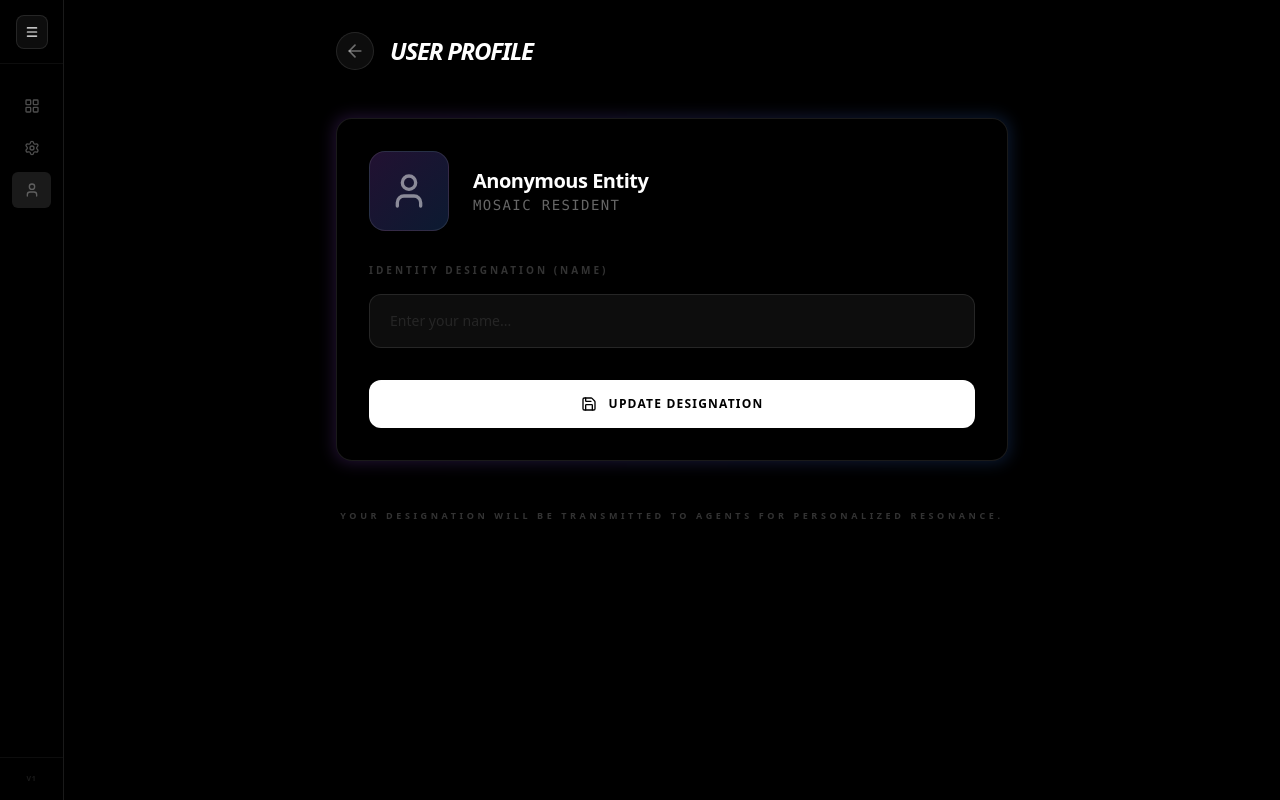
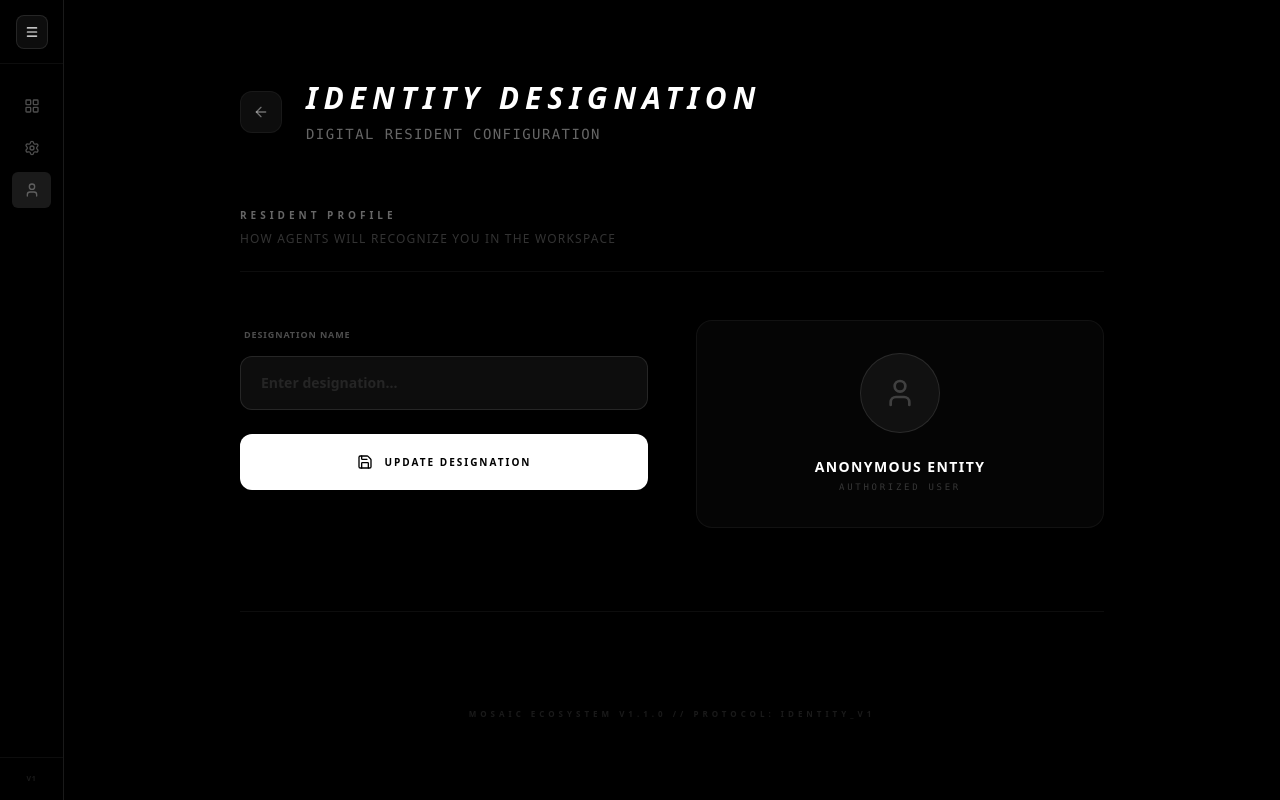
Before and after one commit to methil-group/mosaic, a Nuxt app in the folder mosaic-front/: page /profile in a window 1280 px wide. Built offline with nearby package versions, Linux system fonts and the light colour scheme.

Commit message:
Style : work on profile style page

```diff
--- a/mosaic-front/app/pages/profile.vue
+++ b/mosaic-front/app/pages/profile.vue
@@ -1,70 +1,91 @@
         <script setup lang="ts">
 import { useUserStore } from '~/stores/user'
-import { User, Save, ArrowLeft } from 'lucide-vue-next'
+import { User, Save, ArrowLeft, Check } from 'lucide-vue-next'
+import { ref } from 'vue'
 
 const userStore = useUserStore()
 const nameInput = ref(userStore.userName)
+const showSaved = ref(false)
 
 const saveProfile = () => {
     userStore.setUserName(nameInput.value)
+    showSaved.value = true
+    setTimeout(() => {
+        showSaved.value = false
+    }, 2000)
 }
 </script>
 
 <template>
-    <div class="min-h-screen bg-black text-white p-8 font-sans selection:bg-purple-500/30">
-        <div class="max-w-2xl mx-auto space-y-12">
+    <div class="h-full overflow-y-auto bg-black selection:bg-white selection:text-black">
+        <div class="flex flex-col min-h-full p-12 md:p-20 max-w-5xl mx-auto w-full">
             <!-- Header -->
-            <header class="flex items-center justify-between">
-                <div class="flex items-center gap-4">
-                    <NuxtLink to="/" class="p-2 rounded-full bg-white/5 border border-white/10 hover:bg-white/10 transition-all group">
-                        <ArrowLeft class="w-5 h-5 text-white/40 group-hover:text-white" />
+            <header class="flex items-center justify-between mb-16">
+                <div class="flex items-center gap-6">
+                    <NuxtLink to="/" class="p-3 rounded-xl bg-white/5 border border-white/5 hover:bg-white/10 transition-all group">
+                        <ArrowLeft class="w-4 h-4 text-white/40 group-hover:text-white" />
                     </NuxtLink>
-                    <h1 class="text-2xl font-black tracking-tighter uppercase italic">User Profile</h1>
+                    <div>
+                        <h1 class="text-3xl font-black uppercase tracking-[0.2em] text-white mb-2 italic">Identity Designation</h1>
+                        <p class="text-white/40 font-mono text-sm uppercase tracking-widest">Digital Resident Configuration</p>
+                    </div>
                 </div>
             </header>
 
-            <!-- Profile Card -->
-            <section class="relative group">
-                <div class="absolute -inset-0.5 bg-gradient-to-r from-purple-500 to-blue-500 rounded-2xl blur opacity-20 group-hover:opacity-40 transition duration-1000"></div>
-                <div class="relative bg-black border border-white/10 rounded-2xl p-8 space-y-8 backdrop-blur-3xl">
-
-                    <div class="flex items-center gap-6">
-                        <div class="w-20 h-20 rounded-2xl bg-gradient-to-br from-purple-500/20 to-blue-500/20 border border-white/10 flex items-center justify-center relative overflow-hidden group/avatar">
-                           <div class="absolute inset-0 bg-gradient-to-br from-purple-500 to-blue-500 opacity-0 group-hover/avatar:opacity-20 transition-opacity duration-500"></div>
-                           <User class="w-10 h-10 text-white/50 group-hover/avatar:text-white transition-colors duration-500" />
-                        </div>
+            <!-- Main Config -->
+            <div class="space-y-24">
+                <section class="space-y-12">
+                    <div class="flex items-end justify-between border-b border-white/5 pb-6">
                         <div>
-                            <h2 class="text-xl font-bold tracking-tight">{{ userStore.userName || 'Anonymous Entity' }}</h2>
-                            <p class="text-sm text-white/40 font-mono uppercase tracking-widest">Mosaic Resident</p>
+                            <h2 class="text-[10px] font-black uppercase tracking-[0.4em] text-white/40 mb-2">Resident Profile</h2>
+                            <p class="text-xs uppercase tracking-widest text-white/20">How agents will recognize you in the workspace</p>
                         </div>
                     </div>
 
-                    <div class="space-y-4">
-                        <label class="block text-[10px] font-black uppercase tracking-[0.3em] text-white/20">Identity Designation (Name)</label>
-                        <div class="relative">
+                    <div class="grid grid-cols-1 md:grid-cols-2 gap-12 items-start">
+                        <!-- Left: Input -->
+                        <div class="space-y-6">
+                            <div class="space-y-3">
+                                <label class="text-[9px] font-black uppercase tracking-widest text-white/30 ml-1">Designation Name</label>
+                                <div class="relative group">
                                     <input
                                         v-model="nameInput"
                                         type="text"
-                                placeholder="Enter your name..."
-                                class="w-full bg-white/5 border border-white/10 rounded-xl px-5 py-4 text-sm font-medium focus:outline-none focus:ring-2 focus:ring-purple-500/50 focus:border-purple-500/50 transition-all placeholder:text-white/10"
+                                        placeholder="Enter designation..."
+                                        class="w-full bg-white/5 border border-white/10 rounded-xl px-5 py-4 text-sm font-black text-white focus:outline-none focus:bg-white/10 focus:border-white/20 transition-all placeholder:text-white/10"
                                     />
+                                    <div class="absolute inset-0 rounded-xl border border-white/20 opacity-0 group-focus-within:opacity-100 pointer-events-none transition-opacity"></div>
                                 </div>
                             </div>
 
                             <button
                                 @click="saveProfile"
-                        class="w-full flex items-center justify-center gap-3 bg-white text-black font-black uppercase tracking-widest text-xs py-4 rounded-xl hover:bg-purple-500 hover:text-white transition-all duration-300 active:scale-[0.98]"
+                                class="w-full h-14 flex items-center justify-center gap-3 bg-white text-black font-black uppercase tracking-[0.2em] text-[10px] rounded-xl hover:bg-white/90 active:scale-[0.98] transition-all disabled:opacity-50"
                             >
-                        <Save class="w-4 h-4" />
-                        Update Designation
+                                <Check v-if="showSaved" class="w-4 h-4" />
+                                <Save v-else class="w-4 h-4" />
+                                {{ showSaved ? 'Designation Updated' : 'Update Designation' }}
                             </button>
                         </div>
+
+                        <!-- Right: Preview -->
+                        <div class="p-8 rounded-2xl bg-white/[0.02] border border-white/5 flex flex-col items-center justify-center text-center space-y-4">
+                            <div class="w-20 h-20 rounded-full bg-white/5 border border-white/10 flex items-center justify-center mb-2">
+                                <User class="w-8 h-8 text-white/20" />
+                            </div>
+                            <div>
+                                <h3 class="text-sm font-black uppercase tracking-widest text-white">{{ nameInput || 'Anonymous Entity' }}</h3>
+                                <p class="text-[9px] font-mono uppercase tracking-[0.3em] text-white/20 mt-1">Authorized User</p>
+                            </div>
+                        </div>
+                    </div>
                 </section>
+            </div>
 
-            <!-- Info -->
-            <footer class="text-center space-y-2">
-                <p class="text-[9px] font-bold text-white/20 uppercase tracking-[0.4em]">
-                    Your designation will be transmitted to agents for personalized resonance.
+            <!-- Global Footer Info -->
+            <footer class="mt-auto pt-24 border-t border-white/5">
+                <p class="text-[8px] font-bold text-white/10 uppercase tracking-[0.5em] text-center">
+                    Mosaic ecosystem v1.1.0 // Protocol: identity_v1
                 </p>
             </footer>
         </div>
```
Lines whose indentation alone changed are shown as unchanged.
